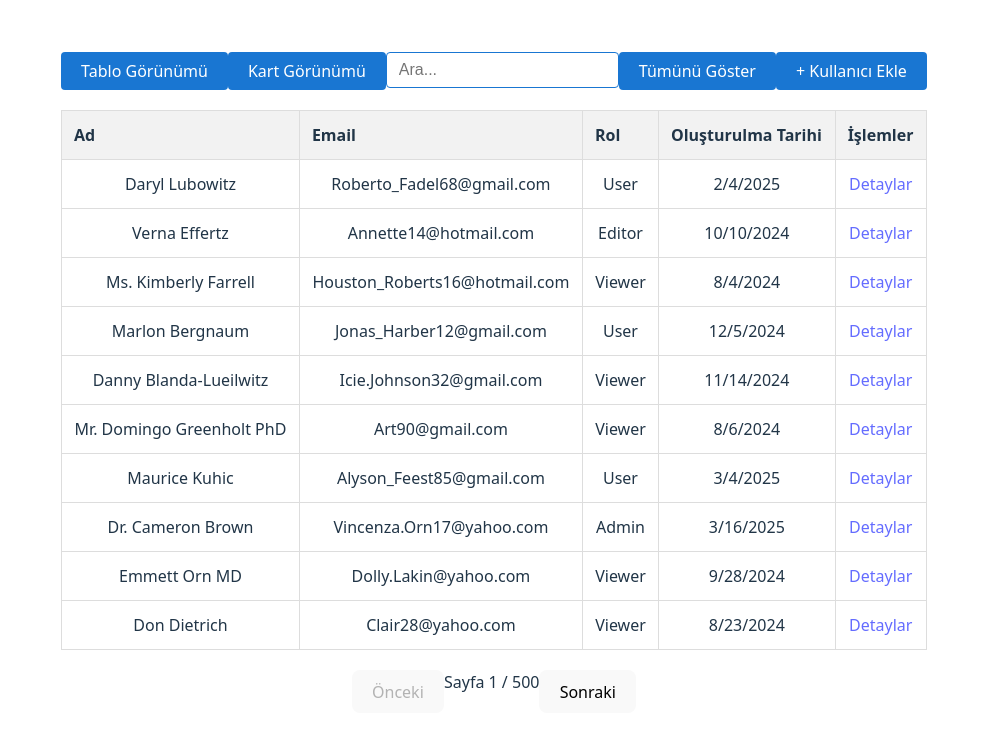
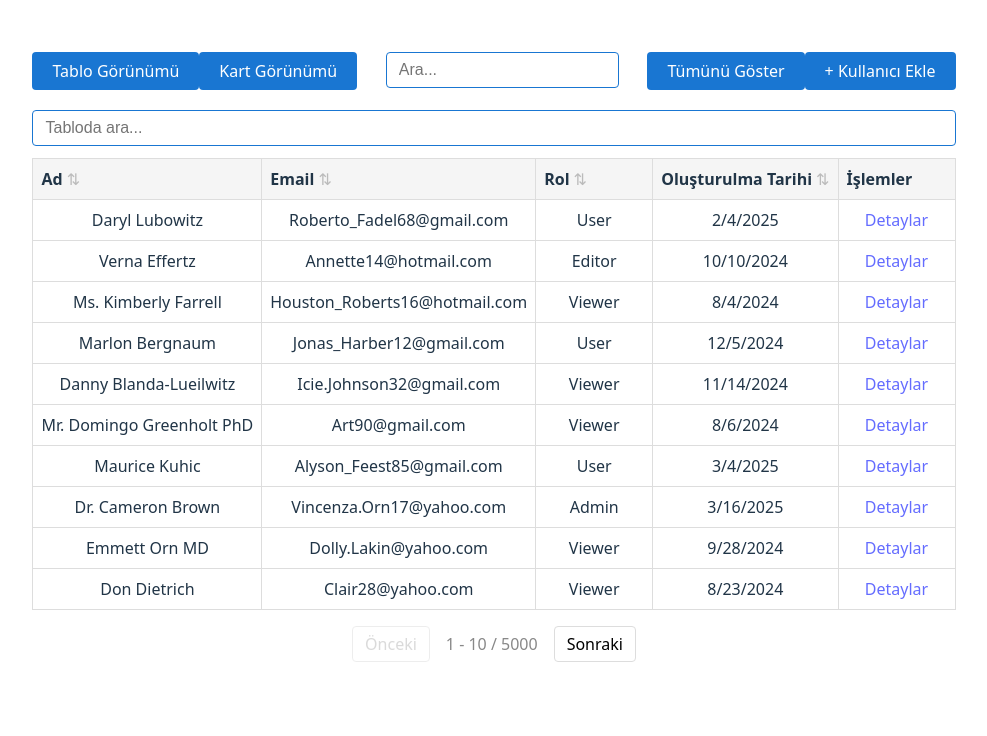
Before and after one commit to GoktugMuratDemir/user-harmony-board, a React (Vite) app: page / in a window 1280 px wide. Shown: the top 736 px of the page, without its empty margins (146-1133 px from the left). Built offline with nearby package versions, Linux system fonts and the light colour scheme.

Commit message:
table component düzenlendi

```diff
--- a/src/Pages/User/UserList/index.tsx
+++ b/src/Pages/User/UserList/index.tsx
@@ -1,11 +1,12 @@
 import React from "react";
 import styled from "styled-components";
-import UserTable from "../../../components/UserTable";
+import UserTable from "../../../Sections/UserList/UserTable";
 import CustomButton from "../../../components/CustomButton";
 import CustomTextField from "../../../components/CustomTextField";
-import UserCards from "../../../components/UserCards";
+
 import AddUserModal from "../../../components/AddUserModal";
 import { useUserList } from "../../../hooks/Users/UserList";
+import UserCards from "../../../Sections/UserList/UserCards";
 
 const Container = styled.div`
   height: 100vh;
@@ -72,7 +73,7 @@ const UserList: React.FC = () => {
       </Toolbar>
 
       {viewMode === "table" ? (
-        <UserTable users={filteredUsers} paginationMode={paginationMode} />
+        <UserTable users={filteredUsers} />
       ) : (
         <UserCards users={filteredUsers} paginationMode={paginationMode} />
       )}
--- /dev/null
+++ b/src/Sections/UserList/UserTable.tsx
@@ -0,0 +1,42 @@
+import React from "react";
+import { Link } from "react-router-dom";
+import type { User } from "../../types/types";
+import CustomTable from "../../components/CustomTable";
+
+type UserTableProps = {
+  users: User[];
+};
+
+const UserTable: React.FC<UserTableProps> = ({ users }) => {
+  const columns = [
+    { field: "name", headerName: "Ad" },
+    { field: "email", headerName: "Email" },
+    { field: "role", headerName: "Rol" },
+    {
+      field: "createdAt",
+      headerName: "Oluşturulma Tarihi",
+      valueGetter: (value: unknown) => {
+        if (value instanceof Date) return value.toLocaleDateString();
+        if (typeof value === "string" || typeof value === "number") {
+          const d = new Date(value);
+          return d.toLocaleDateString();
+        }
+        return "-";
+      },
+    },
+    {
+      field: "actions",
+      sortable: false,
+      headerName: "İşlemler",
+      valueGetter: (_: unknown, row: User) => {
+        return <Link to={`/users/${row.id}`}>Detaylar</Link>;
+      },
+    },
+  ];
+
+  const rows = users.map((user) => ({ ...user }));
+
+  return <CustomTable<User> columns={columns} rows={rows} />;
+};
+
+export default UserTable;
--- /dev/null
+++ b/src/components/CustomTable.tsx
@@ -0,0 +1,219 @@
+import React, { useState } from "react";
+import styled from "styled-components";
+import CustomTextField from "./CustomTextField";
+
+type Column<T> = {
+  field: string;
+  headerName: string;
+  width?: number;
+  type?: string;
+  description?: string;
+  sortable?: boolean;
+  valueGetter?: (value: unknown, row: T) => unknown;
+};
+
+type CustomTableProps<T> = {
+  columns: Column<T>[];
+  rows: T[];
+};
+
+const TableWrapper = styled.div`
+  overflow-x: auto;
+`;
+
+const StyledTable = styled.table`
+  border-collapse: collapse;
+  width: 100%;
+`;
+
+const StyledTh = styled.th<{ minwidth?: number }>`
+  min-width: ${({ minwidth }) => minwidth || 100}px;
+  border: 1px solid #ddd;
+  padding: 8px;
+  background: #f5f5f5;
+  text-align: left;
+`;
+
+const StyledTd = styled.td`
+  border: 1px solid #ddd;
+  padding: 8px;
+`;
+
+const PaginationWrapper = styled.div`
+  display: flex;
+  justify-content: center;
+  align-items: center;
+  margin-top: 16px;
+  gap: 8px;
+`;
+
+const PaginationButton = styled.button`
+  padding: 6px 12px;
+  border: 1px solid #ddd;
+  background: #fff;
+  cursor: pointer;
+  border-radius: 4px;
+  &:disabled {
+    opacity: 0.5;
+    cursor: not-allowed;
+  }
+`;
+
+const PAGE_SIZE = 10;
+
+function CustomTable<T extends { id?: string | number }>({
+  columns,
+  rows,
+}: CustomTableProps<T>) {
+  const [page, setPage] = useState(0);
+  const [sortField, setSortField] = useState<string | null>(null);
+  const [sortDirection, setSortDirection] = useState<"asc" | "desc">("asc");
+  const [search, setSearch] = useState(""); // Arama inputu için state
+
+  // Arama filtresi
+  const filteredRows = React.useMemo(() => {
+    if (!search.trim()) return rows;
+    const lower = search.trim().toLowerCase();
+    return rows.filter((row) =>
+      columns.some((col) => {
+        let value = (row as any)[col.field];
+        if (col.valueGetter) {
+          value = col.valueGetter(value, row);
+        }
+        return String(value ?? "")
+          .toLowerCase()
+          .includes(lower);
+      })
+    );
+  }, [rows, columns, search]);
+
+  // Sıralama fonksiyonu
+  const sortedRows = React.useMemo(() => {
+    if (!sortField) return filteredRows;
+    const col = columns.find((c) => c.field === sortField);
+    if (!col) return filteredRows;
+    const sorted = [...filteredRows].sort((a, b) => {
+      let aValue = (a as any)[sortField];
+      let bValue = (b as any)[sortField];
+      if (col.valueGetter) {
+        aValue = col.valueGetter(aValue, a);
+        bValue = col.valueGetter(bValue, b);
+      }
+      if (aValue == null) return 1;
+      if (bValue == null) return -1;
+      if (typeof aValue === "number" && typeof bValue === "number") {
+        return sortDirection === "asc" ? aValue - bValue : bValue - aValue;
+      }
+      return sortDirection === "asc"
+        ? String(aValue).localeCompare(String(bValue))
+        : String(bValue).localeCompare(String(aValue));
+    });
+    return sorted;
+  }, [filteredRows, sortField, sortDirection, columns]);
+
+  const pageCount = Math.ceil(sortedRows.length / PAGE_SIZE);
+  const paginatedRows = sortedRows.slice(
+    page * PAGE_SIZE,
+    (page + 1) * PAGE_SIZE
+  );
+
+  const handlePrev = () => setPage((p) => Math.max(0, p - 1));
+  const handleNext = () => setPage((p) => Math.min(pageCount - 1, p + 1));
+
+  // Sıralama başlık tıklama
+  const handleSort = (field: string, sortable?: boolean) => {
+    // sortable false ise sıralama kapalı
+    if (sortable === false) return;
+    if (sortField === field) {
+      setSortDirection((d) => (d === "asc" ? "desc" : "asc"));
+    } else {
+      setSortField(field);
+      setSortDirection("asc");
+    }
+    setPage(0);
+  };
+
+  // Arama inputu değişince sayfa başa alınır
+  React.useEffect(() => {
+    setPage(0);
+  }, [search]);
+
+  return (
+    <TableWrapper>
+      {/* Arama inputu */}
+      <div style={{ marginBottom: 12 }}>
+        <CustomTextField
+          type="text"
+          placeholder="Tabloda ara..."
+          value={search}
+          onChange={(e: React.ChangeEvent<HTMLInputElement>) =>
+            setSearch(e.target.value)
+          }
+        />
+      </div>
+      <StyledTable>
+        <thead>
+          <tr>
+            {columns.map((col) => {
+              // sortable undefined veya true ise sıralanabilir
+              const isSortable = col.sortable !== false;
+              return (
+                <StyledTh
+                  key={col.field}
+                  minwidth={col.width}
+                  title={col.description}
+                  style={{ cursor: isSortable ? "pointer" : "default" }}
+                  onClick={() => handleSort(col.field, col.sortable)}
+                >
+                  {col.headerName}
+                  {isSortable && sortField === col.field && (
+                    <span style={{ marginLeft: 4 }}>
+                      {sortDirection === "asc" ? "▲" : "▼"}
+                    </span>
+                  )}
+                  {isSortable && sortField !== col.field && (
+                    <span style={{ marginLeft: 4, color: "#bbb" }}>⇅</span>
+                  )}
+                </StyledTh>
+              );
+            })}
+          </tr>
+        </thead>
+        <tbody>
+          {paginatedRows.map((row, rowIndex) => (
+            <tr key={(row.id as string | number) ?? rowIndex}>
+              {columns.map((col) => {
+                let value = (row as any)[col.field];
+                if (col.valueGetter) {
+                  value = col.valueGetter((row as any)[col.field], row);
+                }
+                return <StyledTd key={col.field}>{value}</StyledTd>;
+              })}
+            </tr>
+          ))}
+        </tbody>
+      </StyledTable>
+      <PaginationWrapper>
+        <PaginationButton onClick={handlePrev} disabled={page === 0}>
+          Önceki
+        </PaginationButton>
+        <span style={{ margin: "0 8px", color: "#888" }}>
+          {sortedRows.length === 0
+            ? "0 / 0"
+            : `${page * PAGE_SIZE + 1} - ${Math.min(
+                (page + 1) * PAGE_SIZE,
+                sortedRows.length
+              )} / ${sortedRows.length}`}
+        </span>
+        <PaginationButton
+          onClick={handleNext}
+          disabled={page === pageCount - 1 || pageCount === 0}
+        >
+          Sonraki
+        </PaginationButton>
+      </PaginationWrapper>
+    </TableWrapper>
+  );
+}
+
+export default CustomTable;
--- a/src/components/UserTable.tsx
+++ /dev/null
@@ -1,92 +0,0 @@
-import React, { useState } from 'react';
-import styled from 'styled-components';
-
-import { Link } from 'react-router-dom';
-import type { User } from '../types/types';
-
-const Table = styled.table`
-  width: 100%;
-  border-collapse: collapse;
-`;
-
-const Th = styled.th`
-  padding: 12px;
-  text-align: left;
-  background-color: #f2f2f2;
-  border: 1px solid #ddd;
-`;
-
-const Td = styled.td`
-  padding: 12px;
-  border: 1px solid #ddd;
-`;
-
-const Pagination = styled.div`
-  display: flex;
-  justify-content: center;
-  margin-top: 20px;
-`;
-
-interface UserTableProps {
-  users: User[];
-  paginationMode: 'paginated' | 'all';
-}
-
-const UserTable: React.FC<UserTableProps> = ({ users, paginationMode }) => {
-  const [currentPage, setCurrentPage] = useState(1);
-  const itemsPerPage = 10;
-
-  const totalPages = Math.ceil(users.length / itemsPerPage);
-  const paginatedUsers = paginationMode === 'paginated'
-    ? users.slice((currentPage - 1) * itemsPerPage, currentPage * itemsPerPage)
-    : users;
-
-  return (
-    <>
-      <Table>
-        <thead>
-          <tr>
-            <Th>Ad</Th>
-            <Th>Email</Th>
-            <Th>Rol</Th>
-            <Th>Oluşturulma Tarihi</Th>
-            <Th>İşlemler</Th>
-          </tr>
-        </thead>
-        <tbody>
-          {paginatedUsers.map(user => (
-            <tr key={user.id}>
-              <Td>{user.name}</Td>
-              <Td>{user.email}</Td>
-              <Td>{user.role}</Td>
-              <Td>{user.createdAt.toLocaleDateString()}</Td>
-              <Td>
-                <Link to={`/users/${user.id}`}>Detaylar</Link>
-              </Td>
-            </tr>
-          ))}
-        </tbody>
-      </Table>
-
-      {paginationMode === 'paginated' && (
-        <Pagination>
-          <button
-            disabled={currentPage === 1}
-            onClick={() => setCurrentPage(p => p - 1)}
-          >
-            Önceki
-          </button>
-          <span>Sayfa {currentPage} / {totalPages}</span>
-          <button
-            disabled={currentPage === totalPages}
-            onClick={() => setCurrentPage(p => p + 1)}
-          >
-            Sonraki
-          </button>
-        </Pagination>
-      )}
-    </>
-  );
-};
-
-export default UserTable;
```
Also changed, not shown: src/Sections/UserList/UserCards.tsx (renamed from src/components/UserCards.tsx), src/hooks/useUsers.ts (deleted).
